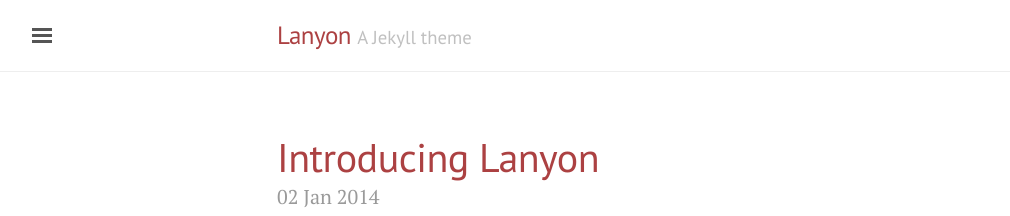
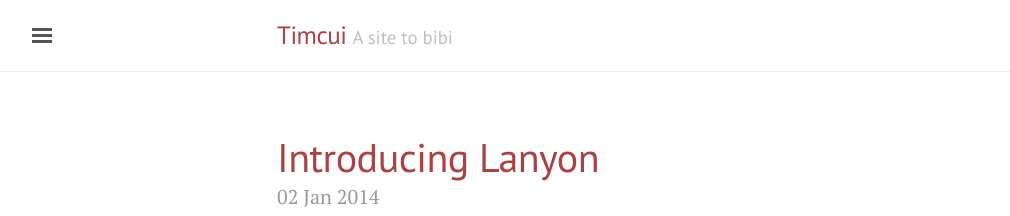
Before and after one commit to timcui/timcui.github.io, a Jekyll site: the page built from index.html, in a window 1280 px wide and 900 px high. Shown: the top 216 px of the window, without its empty margins (3-1013 px from the left). Built offline with Jekyll 4.4.1, drawn with Linux system fonts in a browser that asks for light colours; the list of posts is cut into pages by our own code.

Commit message:
change config

```diff
--- a/_config.yml
+++ b/_config.yml
@@ -5,18 +5,18 @@ permalink:           pretty
 relative_permalinks: true
 
 # Setup
-title:               Lanyon
-tagline:             'A Jekyll theme'
-description:         'A reserved <a href="http://jekyllrb.com" target="_blank">Jekyll</a> theme that places the utmost gravity on content with a hidden drawer. Made by <a href="https://twitter.com/mdo" target="_blank">@mdo</a>.'
-url:                 http://lanyon.getpoole.com
+title:               Timcui
+tagline:             'A site to bibi'
+description:         'Write Anything Anywhere Anytime.'
+url:                 http://timcui.github.io
 baseurl:             ''
 paginate:            5
 
 # About/contact
 author:
-  name:              Mark Otto
-  url:               https://twitter.com/mdo
-  email:             markdotto@gmail.com
+  name:              Tim Cui
+  url:               http://user.qzone.qq.com/395774740
+  email:             timcuisw@gmail.com
 
 # Custom vars
 version:             1.0.0
```
